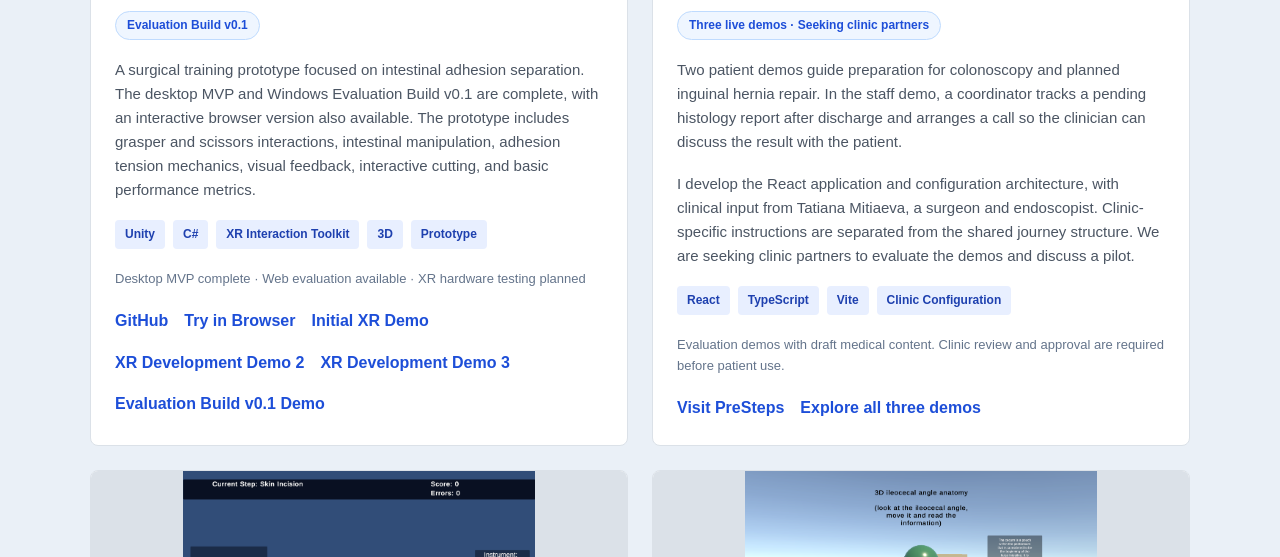
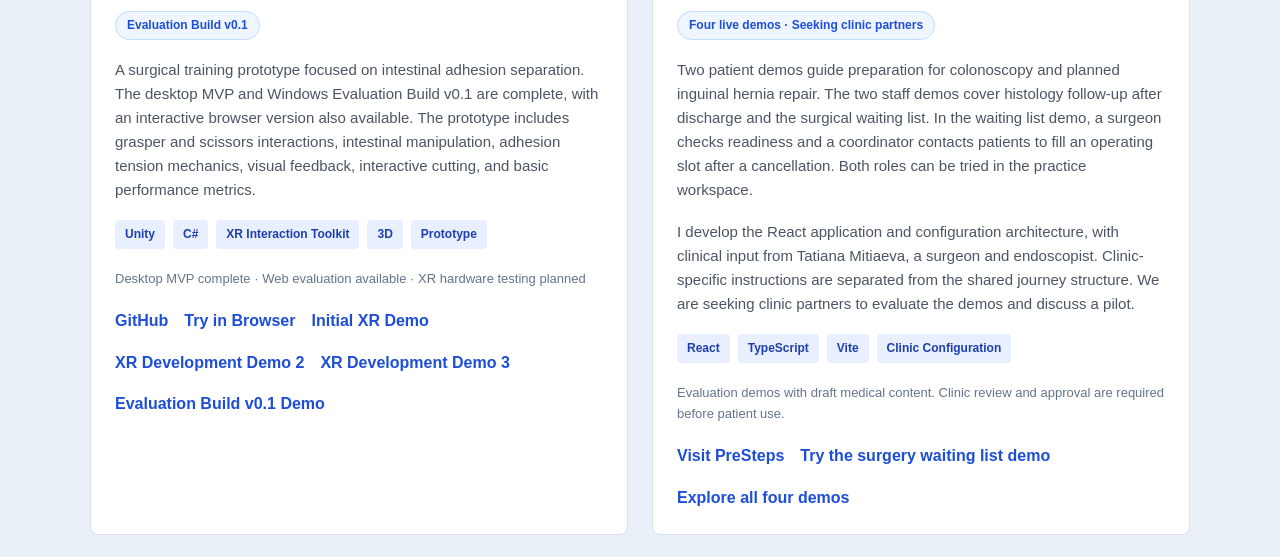
Before and after one commit to NikolaiSuhhanov/nikolaisuhhanov.github.io, a plain HTML site: page index.html in a window 1280 px wide. Shown: the part 2156-2713 px from the top of the page. Drawn offline with Linux system fonts and the light colour scheme.

Commit message:
Update PreSteps overview with surgery waiting list and practice workspace

```diff
--- a/index.html
+++ b/index.html
@@ -146,8 +146,8 @@
 
                 <p>
                     I also develop PreSteps, a platform for hospitals and clinics.
-                    Its three demos cover patient preparation before a procedure
-                    and clinical follow-up after discharge.
+                    Its four demos cover patient preparation, histology follow-up after discharge
+                    and filling cancelled operating slots.
                 </p>
 
                 <p>
@@ -275,13 +275,14 @@
                     <div class="project-content">
                         <p class="project-type">Hospitals &amp; Clinics · Web Platform</p>
                         <h3>PreSteps — Patient Preparation and Clinical Follow-up</h3>
-                        <p class="project-status">Three live demos · Seeking clinic partners</p>
+                        <p class="project-status">Four live demos · Seeking clinic partners</p>
 
                         <p>
                             Two patient demos guide preparation for colonoscopy and
-                            planned inguinal hernia repair. In the staff demo, a coordinator
-                            tracks a pending histology report after discharge and arranges
-                            a call so the clinician can discuss the result with the patient.
+                            planned inguinal hernia repair. The two staff demos cover histology follow-up after discharge
+                            and the surgical waiting list. In the waiting list demo, a surgeon
+                            checks readiness and a coordinator contacts patients to fill an
+                            operating slot after a cancellation. Both roles can be tried in the practice workspace.
                         </p>
 
                         <p>
@@ -310,9 +311,13 @@
                                target="_blank" rel="noopener noreferrer">
                                 Visit PreSteps
                             </a>
+                            <a href="https://presteps.health/surgery-waitlist"
+                               target="_blank" rel="noopener noreferrer">
+                                Try the surgery waiting list demo
+                            </a>
                             <a href="https://presteps.health/#demos"
                                target="_blank" rel="noopener noreferrer">
-                                Explore all three demos
+                                Explore all four demos
                             </a>
                         </div>
                     </div>
```
